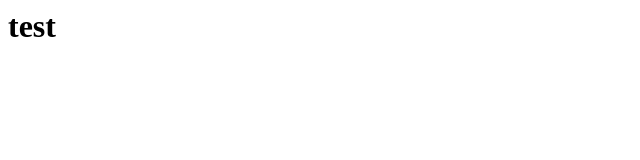
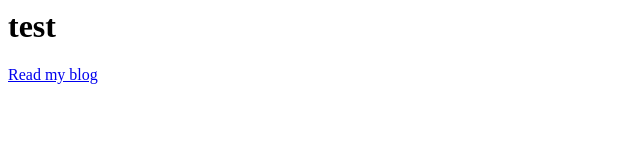
Before and after one commit to cool8137/cool8137.github.io, a plain HTML site: page index.html in a window 1280 px wide. Shown: the whole page, without its empty margins (0-640 px from the left). Drawn offline with Linux system fonts and the light colour scheme.

Commit message:
Update index.html

```diff
--- a/index.html
+++ b/index.html
@@ -1,2 +1,3 @@
 <head><link rel="shortcut icon" type="image/png" href="favicon.png"/></head>
 <h1>test</h1>
+<a href="http://blog.prashidha.com">Read my blog</a>
```
